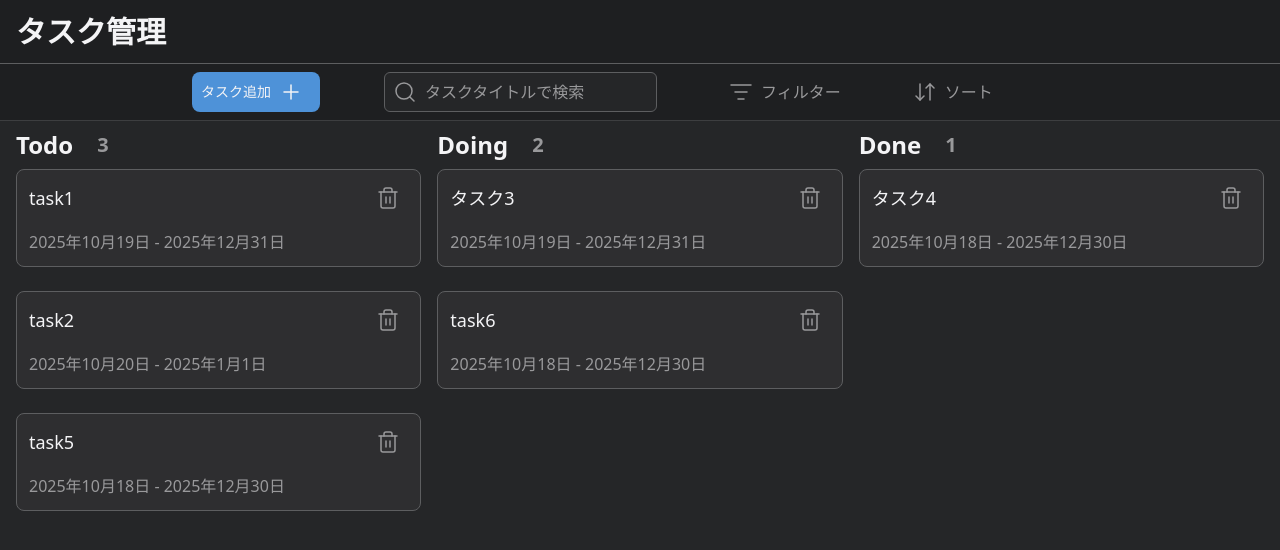
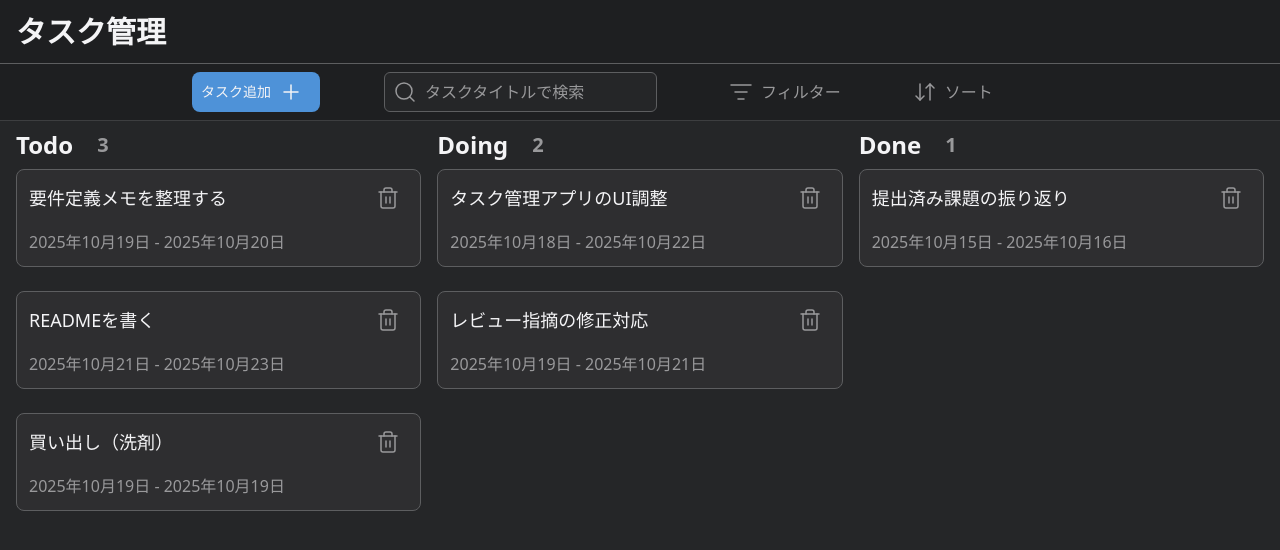
Before and after one commit to yuma-ouchi0907/task-management, a Next.js app in the folder frontend/: page /tasks in a window 1280 px wide. Shown: the top 550 px of the page. Built offline with nearby package versions, Linux system fonts and the light colour scheme.

Commit message:
chore: update mock task data to realistic examples

```diff
--- a/frontend/src/app/tasks/data/tasks.ts
+++ b/frontend/src/app/tasks/data/tasks.ts
@@ -1,81 +1,81 @@
-import { TaskType } from "../type";
+import { TaskType } from "@/app/tasks/type";
 
 export const tasks: TaskType[] = [
   {
     id: 1,
-    title: "task1",
-    description: "これはtask1です。",
+    title: "要件定義メモを整理する",
+    description: "ヒアリング内容をNotionにまとめ、抜け漏れを確認する。",
     status: "Todo",
     priority: "High",
     displayOrder: 1,
     startDate: new Date("2025-10-19"),
-    endDate: new Date("2025-12-31"),
-    dueDate: new Date("2026-01-01"),
+    endDate: new Date("2025-10-20"),
+    dueDate: new Date("2025-10-20"),
     createdAt: new Date(),
     updatedAt: new Date(),
   },
   {
     id: 2,
-    title: "task2",
-    description: "これはtask2です。",
-    status: "Todo",
-    priority: "Low",
-    displayOrder: 2,
-    startDate: new Date("2025-10-20"),
-    endDate: new Date("2025-01-01"),
-    dueDate: new Date("2026-01-02"),
+    title: "タスク管理アプリのUI調整",
+    description: "一覧画面の余白とボタン配置を微調整する。",
+    status: "Doing",
+    priority: "Medium",
+    displayOrder: 1,
+    startDate: new Date("2025-10-18"),
+    endDate: new Date("2025-10-22"),
+    dueDate: new Date("2025-10-22"),
     createdAt: new Date(),
     updatedAt: new Date(),
   },
   {
     id: 3,
-    title: "タスク3",
-    description: "これはタスク3です。",
+    title: "レビュー指摘の修正対応",
+    description: "命名とコンポーネント分割の指摘を反映する。",
     status: "Doing",
-    priority: "Medium",
-    displayOrder: 1,
+    priority: "High",
+    displayOrder: 2,
     startDate: new Date("2025-10-19"),
-    endDate: new Date("2025-12-31"),
-    dueDate: new Date("2026-01-01"),
+    endDate: new Date("2025-10-21"),
+    dueDate: new Date("2025-10-21"),
     createdAt: new Date(),
     updatedAt: new Date(),
   },
   {
     id: 4,
-    title: "タスク4",
-    description: "これはタスク4です。",
-    status: "Done",
-    priority: "High",
-    displayOrder: 1,
-    startDate: new Date("2025-10-18"),
-    endDate: new Date("2025-12-30"),
-    dueDate: new Date("2025-12-31"),
+    title: "READMEを書く",
+    description: "セットアップ手順と使用技術をREADMEに記載する。",
+    status: "Todo",
+    priority: "Low",
+    displayOrder: 2,
+    startDate: new Date("2025-10-21"),
+    endDate: new Date("2025-10-23"),
+    dueDate: new Date("2025-10-23"),
     createdAt: new Date(),
     updatedAt: new Date(),
   },
   {
     id: 5,
-    title: "task5",
-    description: "これはtask5です。",
+    title: "買い出し（洗剤）",
+    description: "仕事終わりにスーパーで購入する。",
     status: "Todo",
-    priority: "Medium",
+    priority: "Low",
     displayOrder: 3,
-    startDate: new Date("2025-10-18"),
-    endDate: new Date("2025-12-30"),
-    dueDate: new Date("2025-12-31"),
+    startDate: new Date("2025-10-19"),
+    endDate: new Date("2025-10-19"),
+    dueDate: new Date("2025-10-19"),
     createdAt: new Date(),
     updatedAt: new Date(),
   },
   {
     id: 6,
-    title: "task6",
-    description: "これはtask6です。",
-    status: "Doing",
+    title: "提出済み課題の振り返り",
+    description: "改善点をメモして次回に活かす。",
+    status: "Done",
     priority: "Medium",
-    displayOrder: 2,
-    startDate: new Date("2025-10-18"),
-    endDate: new Date("2025-12-30"),
-    dueDate: new Date("2025-12-31"),
+    displayOrder: 1,
+    startDate: new Date("2025-10-15"),
+    endDate: new Date("2025-10-16"),
+    dueDate: new Date("2025-10-16"),
     createdAt: new Date(),
     updatedAt: new Date(),
   },
```
